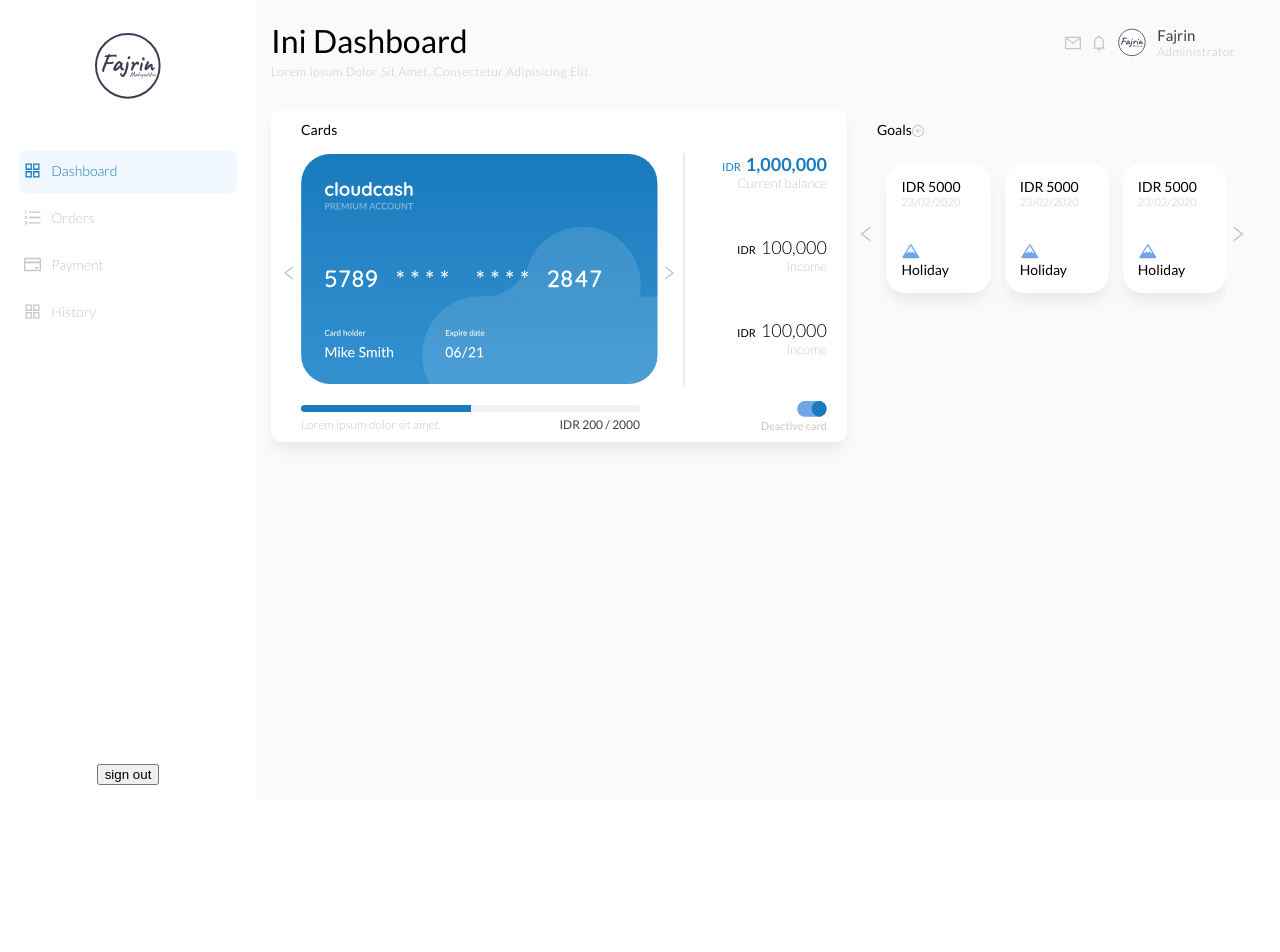
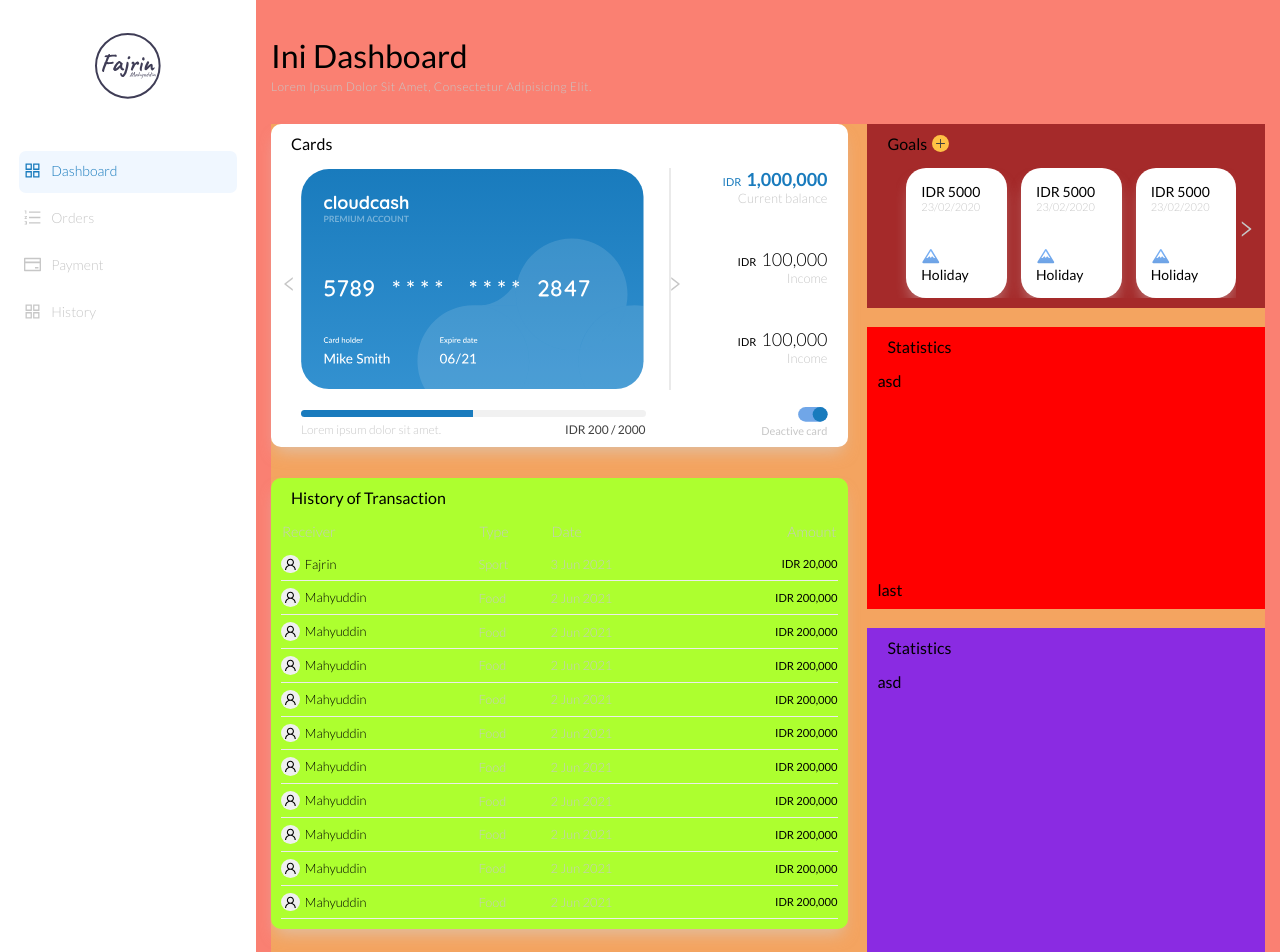
Before and after one commit to Fajrin-Mahyuddin/coffee-app, a React app: page /dashboard in a window 1280 px wide. Shown: the top 952 px of the page. Before the commit the page ends 800 px from the top, so only its background shows below. Built offline with nearby package versions, Linux system fonts and the light colour scheme.

Commit message:
design dashboard cards

```diff
--- a/src/pages/dashboard/index.jsx
+++ b/src/pages/dashboard/index.jsx
@@ -1,6 +1,6 @@
 import React, { useState } from 'react';
 import MainLayout from 'layout';
-import { LeftOutlined, PlusCircleOutlined, RightOutlined } from '@ant-design/icons';
+import { LeftOutlined,  PlusOutlined, RightOutlined, UserOutlined } from '@ant-design/icons';
 import CreditCards from '../../../public/images/credit-cards.svg';
 import active from '../../../public/images/icons/active.svg';
 import iconsMountain from '../../../public/images/icons/icons-mountain.svg';
@@ -16,7 +16,7 @@ const DashboardPage = () => {
       </div>
       <div className="card-container">
         <div className="card-item card-shadow">
-          <span className="title">Cards</span>
+          <span className="title-card">Cards</span>
           <div className="card-body flex-row justify-between">
             <div className="slider">
               <img src={CreditCards} alt="credit-cards" />
@@ -62,9 +62,10 @@ const DashboardPage = () => {
           </div>
         </div>
         <div className="card-item">
-          <span className="title">
+          <span className="title-card">
             Goals
-            <PlusCircleOutlined />
+            {' '}
+            <PlusOutlined />
           </span>
           <div className="card-body">
             <LeftOutlined className="left-goals" />
@@ -137,6 +138,174 @@ const DashboardPage = () => {
             </div>
           </div>
         </div>
+        <div className="card-item">
+          <span className="title-card">
+            Statistics
+          </span>
+          <div className="card-body">
+            asd
+            <br />
+            <br />
+            <br />
+            <br />
+            <br />
+            <br />
+            <br />
+            <br />
+            <br />
+            <br />
+            <br />
+            last
+          </div>
+        </div>
+        <div className="card-item">
+          <span className="title-card">
+            Statistics
+          </span>
+          <div className="card-body">
+            asd
+            <br />
+            <br />
+            <br />
+            <br />
+            <br />
+            <br />
+            <br />
+            <br />
+            <br />
+            <br />
+            <br />
+            <br />
+            <br />
+            <br />
+            <br />
+            <br />
+            <br />
+            <br />
+            <br />
+            <br />
+            <br />
+            as
+          </div>
+        </div>
+        <div className="card-item card-shadow">
+          <span className="title-card">
+            History of Transaction
+          </span>
+          <div className="card-body">
+            <table className="tables">
+              <thead>
+                <tr>
+                  <th className="left">Receiver</th>
+                  <th className="left">Type</th>
+                  <th className="left">Date</th>
+                  <th className="right">Amount</th>
+                </tr>
+              </thead>
+              <tbody>
+                <tr>
+                  <td>
+                    <UserOutlined />
+                    Fajrin
+                  </td>
+                  <td className="blur">Sport</td>
+                  <td className="blur">3 Jun 2021</td>
+                  <td className="bold right">IDR 20,000</td>
+                </tr>
+                <tr>
+                  <td>
+                    <UserOutlined />
+                    Mahyuddin
+                  </td>
+                  <td className="blur">Food</td>
+                  <td className="blur">2 Jun 2021</td>
+                  <td className="bold right">IDR 200,000</td>
+                </tr>
+                <tr>
+                  <td>
+                    <UserOutlined />
+                    Mahyuddin
+                  </td>
+                  <td className="blur">Food</td>
+                  <td className="blur">2 Jun 2021</td>
+                  <td className="bold right">IDR 200,000</td>
+                </tr>
+                <tr>
+                  <td>
+                    <UserOutlined />
+                    Mahyuddin
+                  </td>
+                  <td className="blur">Food</td>
+                  <td className="blur">2 Jun 2021</td>
+                  <td className="bold right">IDR 200,000</td>
+                </tr>
+                <tr>
+                  <td>
+                    <UserOutlined />
+                    Mahyuddin
+                  </td>
+                  <td className="blur">Food</td>
+                  <td className="blur">2 Jun 2021</td>
+                  <td className="bold right">IDR 200,000</td>
+                </tr>
+                <tr>
+                  <td>
+                    <UserOutlined />
+                    Mahyuddin
+                  </td>
+                  <td className="blur">Food</td>
+                  <td className="blur">2 Jun 2021</td>
+                  <td className="bold right">IDR 200,000</td>
+                </tr>
+                <tr>
+                  <td>
+                    <UserOutlined />
+                    Mahyuddin
+                  </td>
+                  <td className="blur">Food</td>
+                  <td className="blur">2 Jun 2021</td>
+                  <td className="bold right">IDR 200,000</td>
+                </tr>
+                <tr>
+                  <td>
+                    <UserOutlined />
+                    Mahyuddin
+                  </td>
+                  <td className="blur">Food</td>
+                  <td className="blur">2 Jun 2021</td>
+                  <td className="bold right">IDR 200,000</td>
+                </tr>
+                <tr>
+                  <td>
+                    <UserOutlined />
+                    Mahyuddin
+                  </td>
+                  <td className="blur">Food</td>
+                  <td className="blur">2 Jun 2021</td>
+                  <td className="bold right">IDR 200,000</td>
+                </tr>
+                <tr>
+                  <td>
+                    <UserOutlined />
+                    Mahyuddin
+                  </td>
+                  <td className="blur">Food</td>
+                  <td className="blur">2 Jun 2021</td>
+                  <td className="bold right">IDR 200,000</td>
+                </tr>
+                <tr>
+                  <td>
+                    <UserOutlined />
+                    Mahyuddin
+                  </td>
+                  <td className="blur">Food</td>
+                  <td className="blur">2 Jun 2021</td>
+                  <td className="bold right">IDR 200,000</td>
+                </tr>
+              </tbody>
+            </table>
+          </div>
+        </div>
       </div>
     </MainLayout>
   );
--- a/src/styles/_cards.scss
+++ b/src/styles/_cards.scss
@@ -1,10 +1,12 @@
 @media screen and (min-width: 1240px) {
   .card-container {
     display: grid;
-    width: 100%;
-    grid-template-columns: 45vw 32vw;
-    // grid-gap: 10px;
-    position: relative;
+    grid-template-columns: 58% 40%;
+    grid-gap: 2%;
+    background-color: sandybrown;
+    height: auto;
+    // position: relative;
+    // overflow: hidden;
     .card-shadow {
       border-radius: 10px;
       background-color: $white;
@@ -12,23 +14,67 @@
     }
     .card-item {
       padding: 10px;
-      .title {
-        font-size: 14px;
-        padding-left: 20px;
+      // width: 100%;
+      height: fit-content;
+      &:nth-child(1) {
+        grid-row-start: 1;
+        grid-row-end: 3;
+      }
+      &:nth-child(2) {
+        background-color: brown;
+        // grid-row-start: 1;
+        // grid-row-end: 3;
+      }
+      &:nth-child(3) {
+        background-color: red;
+        grid-row-start: 2;
+        grid-row-end: 4;
+      }
+      &:nth-child(4) {
+        background-color: blueviolet;
+        grid-column-start: 2;
+        grid-column-end: 3;
+        // grid-row-start: 2;
+        // grid-row-end: 4;
+        // grid-row-end: 4;
+      }
+      &:nth-child(5) {
+        background-color: greenyellow;
+        // grid-column-start: 2;
+        // grid-column-end: 3;
+        grid-row-start: 3;
+        grid-row-end: 5;
+      }
+      .title-card {
+        font-size: 16px;
+        padding-left: 10px;
+        display: flex;
+        flex-direction: row;
+        align-items: center;
+        span {
+          padding: 3px;
+          color: $black;
+          font-size: 11px;
+          font-weight: bold;
+          background-color: $yellow;
+          border-radius: 50%;
+          margin: 0 5px;
+          cursor: pointer;
+        }
       }
       .card-body {
         margin-top: 15px;
         width: 100%;
         position: relative;
         .slider {
-          width: 30vw;
+          width: 70%;
           position: relative;
           display: flex;
           flex-direction: column;
           justify-content: space-between;
           padding-left: 20px;
           img {
-            width: inherit;
+            // width: 100%;
             padding-right: 25px;
             border-right: 2px solid #eaeaea;
           }
@@ -119,13 +165,15 @@
         // goals
         .left-goals, .right-goals {
           position: absolute;
-          top: 45%;
+          top: 40%;
           z-index: 3;
           color: $text-color;
           font-size: 18px;
+          cursor: pointer;
         }
         .left-goals {
           left: 0;
+          display: none;
         }
         .right-goals {
           right: 0;
@@ -138,7 +186,7 @@
           display: block;
           white-space: nowrap;
           background-color: transparent;
-          padding: 10px 10px 20px 10px;
+          padding: 0px 10px 0px 10px;
           width: 90%;
           margin: 0 auto;
           .space {
--- a/src/styles/_content.scss
+++ b/src/styles/_content.scss
@@ -27,10 +27,14 @@
 @media screen and (min-width: 1240px) {
   .content-wrapper {
     width: 80vw;
-    background-color: #fafafa;
     position: relative;
     .content {
-      padding: 0 15px;
+      min-height: 100%;
+      background-color: salmon;
+      position: relative;
+      padding: 15px;
+      display: flex;
+      flex-direction: column;
       .title {
         margin-bottom: 30px;
         h1 {
--- a/src/styles/_navbar.scss
+++ b/src/styles/_navbar.scss
@@ -8,6 +8,7 @@ header {
   background-color: #fff;
   width: inherit;
   z-index: 1;
+  display: none;
   #nav-btn {
     cursor: pointer;
     display: inline-block;
--- a/src/styles/_sidebar.scss
+++ b/src/styles/_sidebar.scss
@@ -1,5 +1,5 @@
 .open {
-  background-color: #fff;
+  background-color: $white;
   width: 60vw;
   height: 100vh;
   display: flex;
@@ -188,7 +188,7 @@ aside {
   aside {
     background-color: transparent;
     width: 20vw;
-    max-height: 100vh;
+    max-height: 100%;
     display: flex;
     position: relative;
     left: 0;
--- /dev/null
+++ b/src/styles/_table.scss
@@ -0,0 +1,46 @@
+table.tables {
+  width: 100%;
+  border-collapse: collapse;
+  border-spacing: 1em .5em;
+  padding: 0 2em 1em 0;
+  .bold {
+    font-weight: 500;
+    font-size: .7em;
+  }
+  .right {
+    text-align: right;
+  }
+  .left {
+    text-align: left;
+  }
+  .blur {
+    color: $text-color;
+  }
+  thead {
+    tr {
+      th {
+        font-weight: 300;
+        font-size: .9em;
+        color: $text-color;
+        padding-bottom: 8px;
+      }
+    }
+  }
+  tbody {
+    tr {
+      border-bottom: 1px solid $blur-color;
+      td {
+        padding: 7px 0;
+        font-weight: 300;
+        font-size: .8em;
+        span {
+          background-color: #EFEFEF;
+          padding: 3px;
+          border-radius: 50%;
+          margin-right: 5px;
+        }
+      }
+
+    }
+  }
+}
--- a/src/styles/_variables.scss
+++ b/src/styles/_variables.scss
@@ -4,3 +4,5 @@ $active-menu: #f0f7ff;
 $active-text-menu: #197BBD;
 $black: #404040;
 $white: #fff;
+$yellow: #FFC145;
+$blur-color: #ECECEC;
--- a/src/styles/index.scss
+++ b/src/styles/index.scss
@@ -4,6 +4,7 @@
 @import 'sidebar';
 @import 'content';
 @import 'cards';
+@import 'table';
 
 body {
   margin: 0;
@@ -17,8 +18,8 @@ body {
 }
 
 .main {
-  width: 100vw;
-  height: 100vh;
+  width: 100%;
+  height: 100%;
   display: flex;
   flex-direction: row;
 }
@@ -46,7 +47,6 @@ body {
 .line-vertical {
   top: 0;
   right: 0;
-
   width: 2px;
   position: absolute;
   height: inherit;
--- a/webpack.dev.js
+++ b/webpack.dev.js
@@ -8,8 +8,6 @@ module.exports = merge(common, {
     contentBase: path.join(__dirname, 'dist'),
     compress: true,
     port: 8080,
-    hot: true,
     historyApiFallback: true,
-    open: 'google chrome',
   },
 });
```
